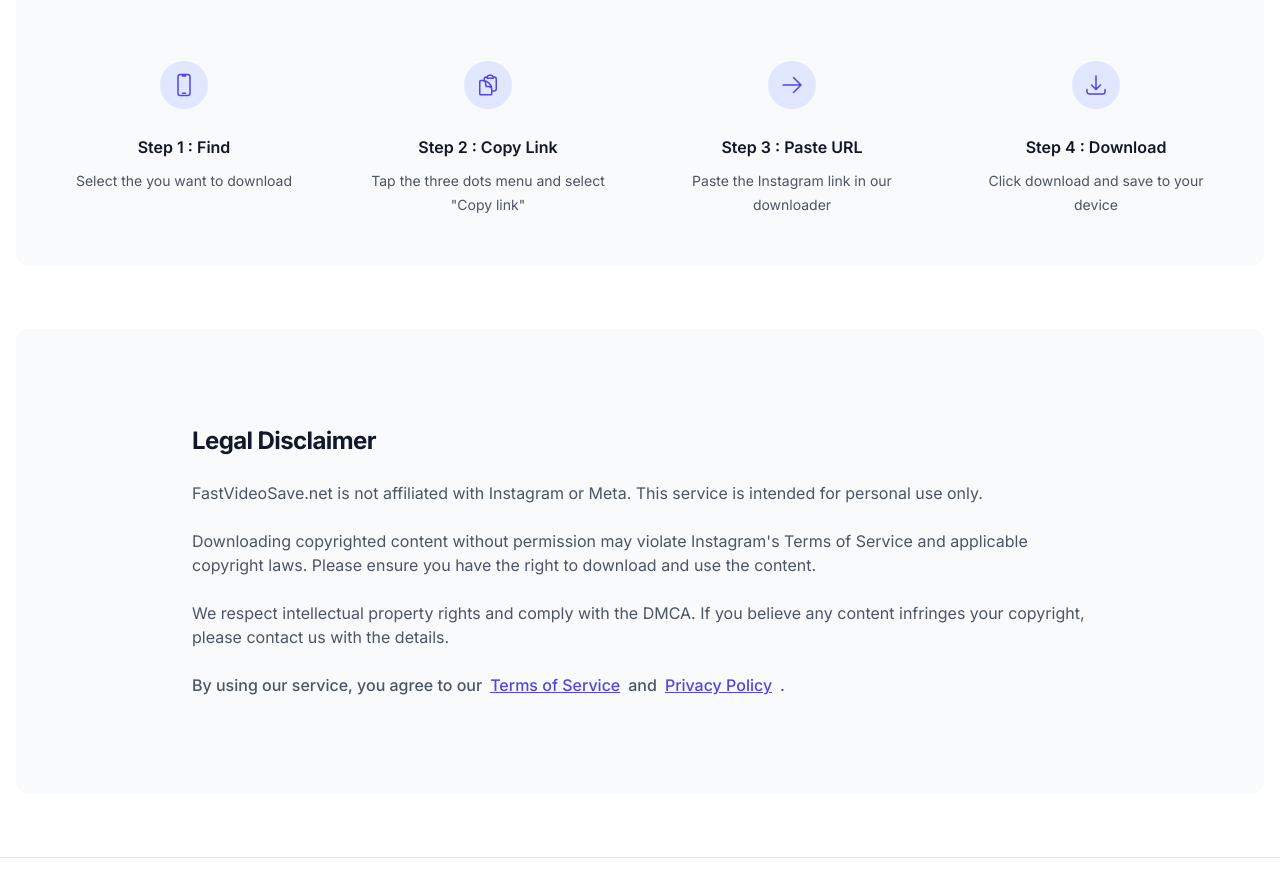
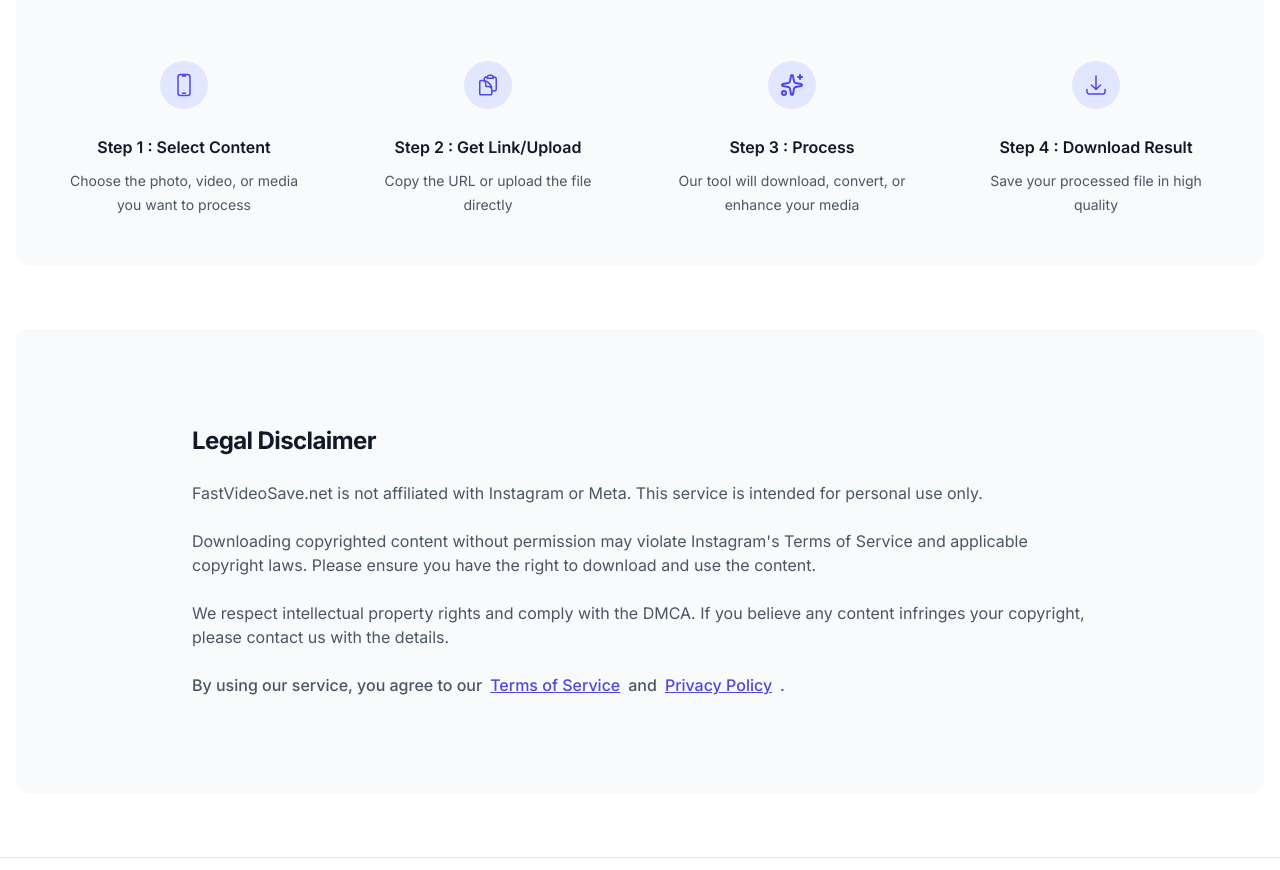
Before and after one commit to y2codedev/fast-save-app, a Next.js app: page / in a window 1280 px wide. Shown: the part 1260-2130 px from the top of the page. Built offline with nearby package versions, Linux system fonts and the light colour scheme.

Commit message:
fix bugs in bg remover

```diff
--- a/src/constants/data.ts
+++ b/src/constants/data.ts
@@ -6,7 +6,6 @@ import {
     DevicePhoneMobileIcon,
     LockClosedIcon,
     ClipboardDocumentIcon,
-    ArrowRightIcon,
     ArrowDownTrayIcon,
     FilmIcon,
     RectangleStackIcon,
@@ -20,6 +19,7 @@ import {
 
 import type { Feature, LegalLink, SocialLink, Step, TopHeaderItem } from './types';
 import { HiLightningBolt } from 'react-icons/hi';
+import { SparklesIcon } from 'lucide-react';
 
 export const DEFAULT_SOCIAL_LINKS: SocialLink[] = [
     {
@@ -142,28 +142,28 @@ export const FEATURES: Feature[] = [
 export const STEP: Step[] = [
     {
         id: 1,
-        name: 'Find',
-        description: 'Select the  you want to download',
+        name: 'Select Content',
+        description: 'Choose the photo, video, or media you want to process',
         icon: DevicePhoneMobileIcon,
     },
     {
         id: 2,
-        name: 'Copy Link',
-        description: 'Tap the three dots menu and select "Copy link"',
+        name: 'Get Link/Upload',
+        description: 'Copy the URL or upload the file directly',
         icon: ClipboardDocumentIcon,
     },
     {
         id: 3,
-        name: 'Paste URL',
-        description: 'Paste the Instagram link in our downloader',
-        icon: ArrowRightIcon,
+        name: 'Process',
+        description: 'Our tool will download, convert, or enhance your media',
+        icon: SparklesIcon,
     },
     {
         id: 4,
-        name: 'Download',
-        description: 'Click download and save to your device',
+        name: 'Download Result',
+        description: 'Save your processed file in high quality',
         icon: ArrowDownTrayIcon,
-    },
+    }
 ]
 
 export const NAVITEMS: SocialLink[] = [
```
